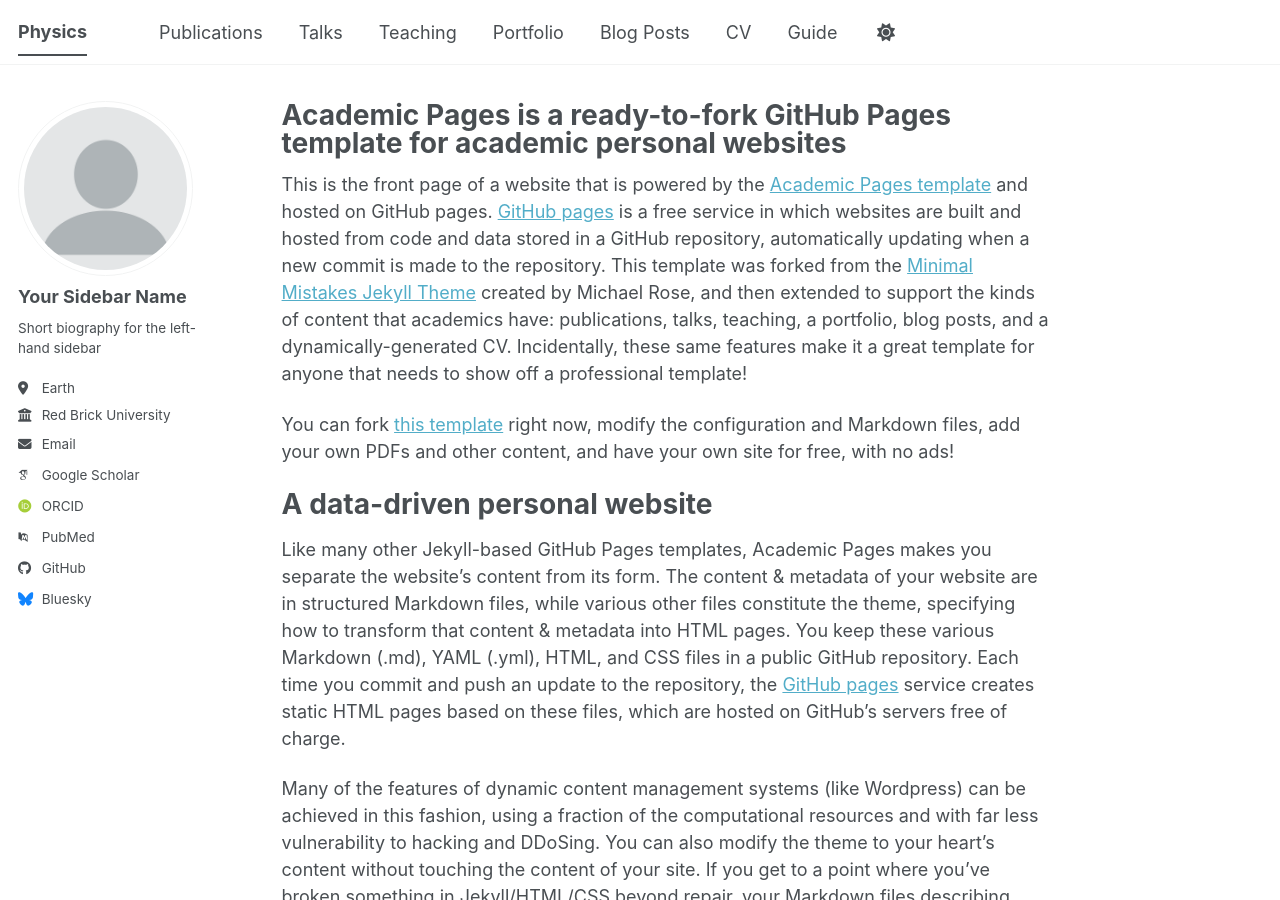
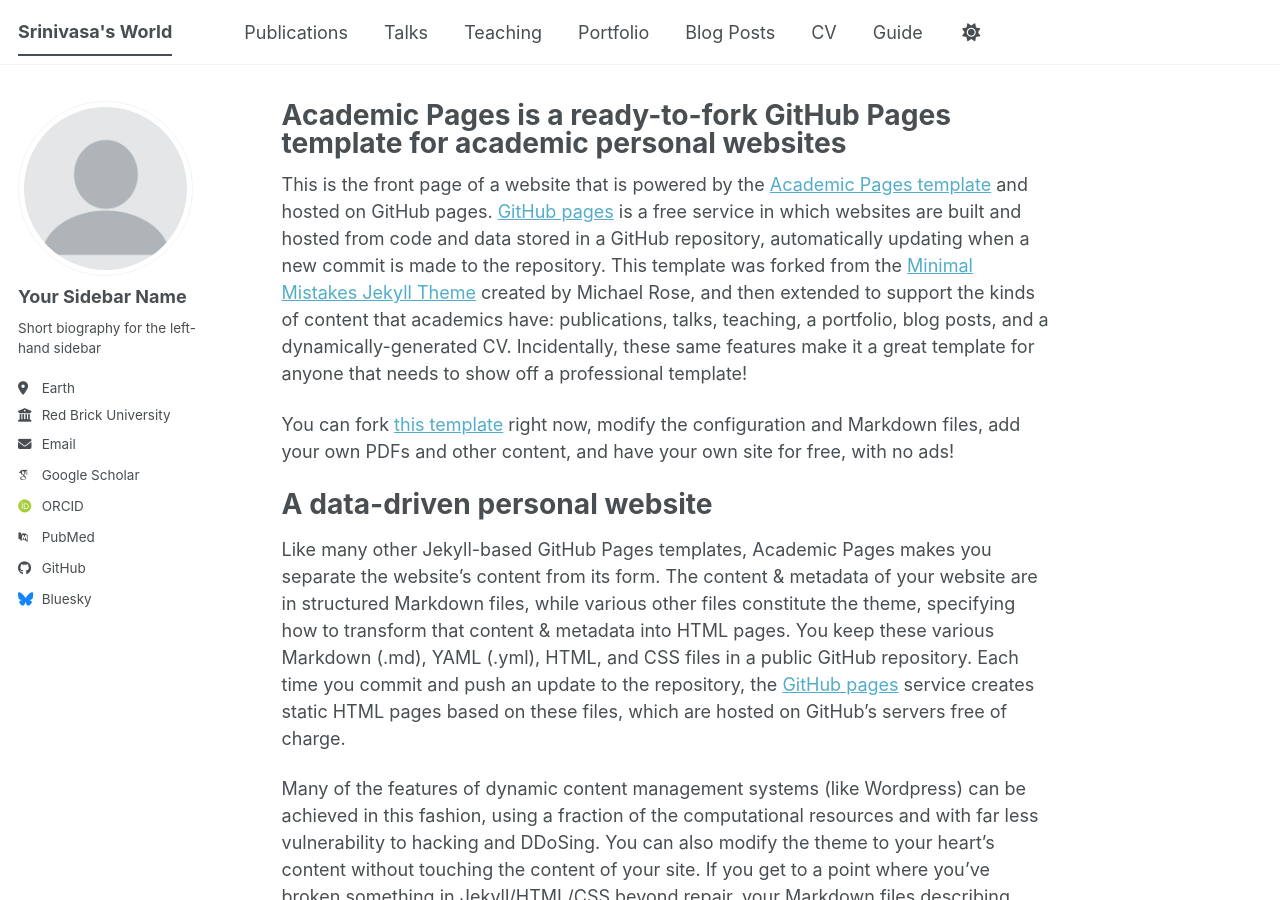
Before and after one commit to uqsraova/physics, a Jekyll site: the page built from _pages/about.md, in a window 1280 px wide and 900 px high. Built offline with Jekyll 4.4.1, drawn with Linux system fonts in a browser that asks for light colours; some web fonts are replaced; a script bundle is joined from its source files by our own code; library files that are not in the unit come from our copies.

Commit message:
Update _config.yml
title

```diff
--- a/_config.yml
+++ b/_config.yml
@@ -9,7 +9,7 @@
 # Basic Site Settings
 locale                   : "en-US"
 site_theme               : "default" # The available themes options are "default", "air", "sunrise", "mint", "dirt" and "contrast"
-title                    : "Physics"
+title                    : "Srinivasa's World"
 title_separator          : "-"
 name                     : &name "Srinivas"
 description              : &description "Your Name's academic portfolio"   # Update this with a general description of your site, this is the default if not overridden by a page
```
